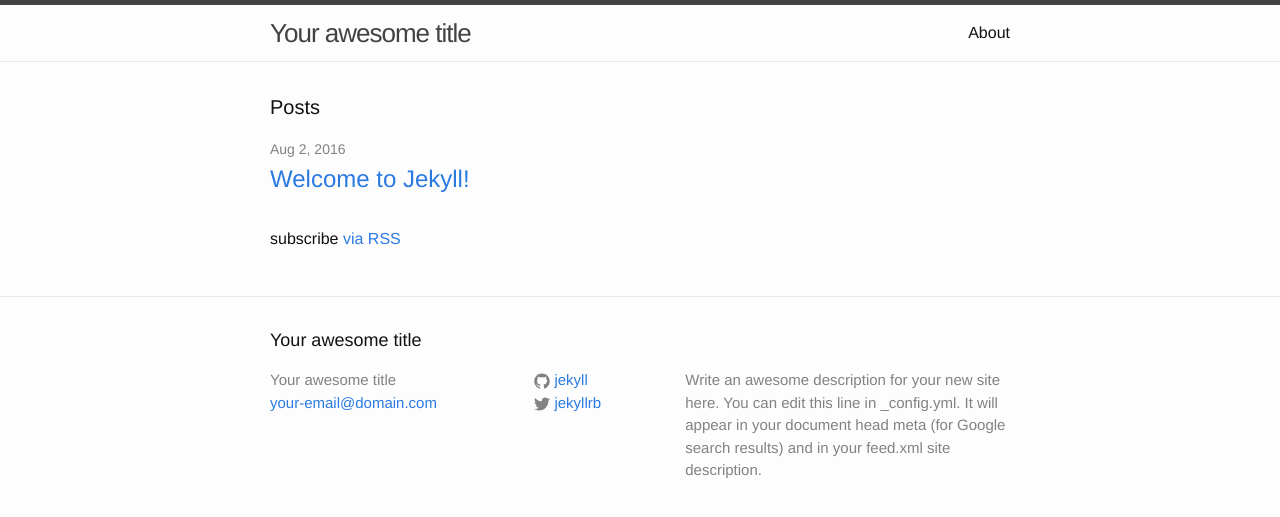
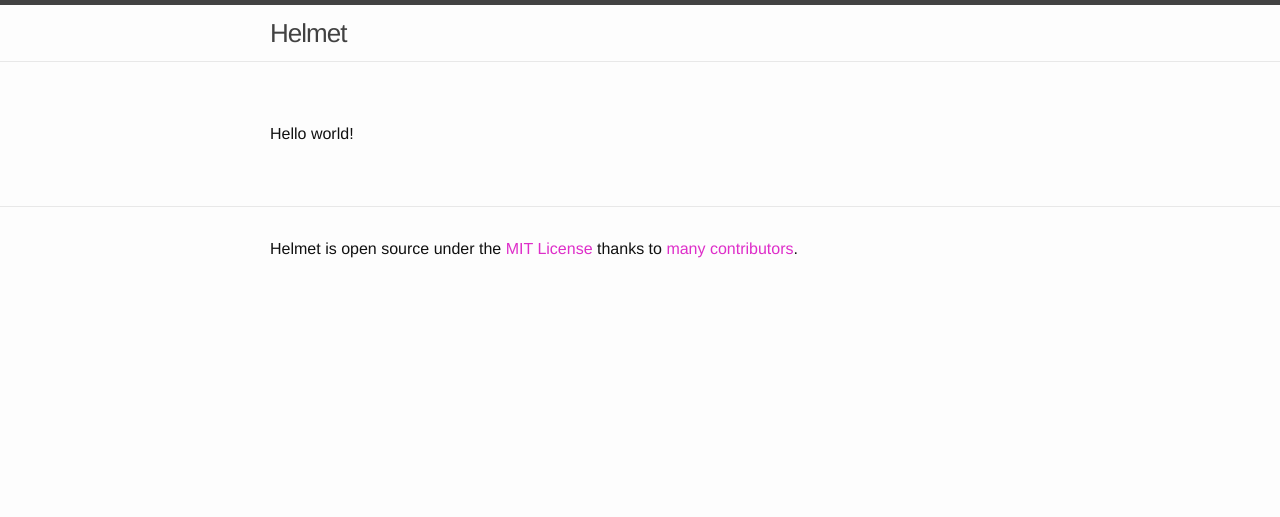
Before and after one commit to helmetjs/helmetjs.github.io, a Jekyll site: the page built from index.md, in a window 1280 px wide. Shown: the top 517 px of the page. Built offline with Jekyll 4.4.1, drawn with Linux system fonts in a browser that asks for light colours.

Commit message:
Remove some unused Jekyll pieces

```diff
--- a/_config.yml
+++ b/_config.yml
@@ -6,16 +6,10 @@
 # 'jekyll serve'. If you change this file, please restart the server process.
 
 # Site settings
-title: Your awesome title
-email: your-email@domain.com
-description: > # this means to ignore newlines until "baseurl:"
-  Write an awesome description for your new site here. You can edit this
-  line in _config.yml. It will appear in your document head meta (for
-  Google search results) and in your feed.xml site description.
-baseurl: "" # the subpath of your site, e.g. /blog
-url: "http://yourdomain.com" # the base hostname & protocol for your site
-twitter_username: jekyllrb
-github_username:  jekyll
+title: Helmet
+description: Helmet helps you secure your Express.js apps by setting various HTTP headers. It's not a silver bullet, but it can help!
+baseurl: ""
+url: "https://helmetjs.github.io" # the base hostname & protocol for your site
 
 # Build settings
 markdown: kramdown
--- a/_includes/footer.html
+++ b/_includes/footer.html
@@ -1,38 +1,5 @@
 <footer class="site-footer">
-
   <div class="wrapper">
-
-    <h2 class="footer-heading">{{ site.title }}</h2>
-
-    <div class="footer-col-wrapper">
-      <div class="footer-col footer-col-1">
-        <ul class="contact-list">
-          <li>{{ site.title }}</li>
-          <li><a href="mailto:{{ site.email }}">{{ site.email }}</a></li>
-        </ul>
-      </div>
-
-      <div class="footer-col footer-col-2">
-        <ul class="social-media-list">
-          {% if site.github_username %}
-          <li>
-            {% include icon-github.html username=site.github_username %}
-          </li>
-          {% endif %}
-
-          {% if site.twitter_username %}
-          <li>
-            {% include icon-twitter.html username=site.twitter_username %}
-          </li>
-          {% endif %}
-        </ul>
-      </div>
-
-      <div class="footer-col footer-col-3">
-        <p>{{ site.description }}</p>
-      </div>
-    </div>
-
+    <p>Helmet is open source under the <a href="https://github.com/helmetjs/helmet/blob/master/LICENSE">MIT License</a> thanks to <a href="#TODO">many contributors</a>.</p>
   </div>
-
 </footer>
--- a/_includes/head.html
+++ b/_includes/head.html
@@ -6,7 +6,6 @@
   <title>{% if page.title %}{{ page.title | escape }}{% else %}{{ site.title | escape }}{% endif %}</title>
   <meta name="description" content="{% if page.excerpt %}{{ page.excerpt | strip_html | strip_newlines | truncate: 160 }}{% else %}{{ site.description }}{% endif %}">
 
-  <link rel="stylesheet" href="{{ "/css/main.css" | prepend: site.baseurl }}">
-  <link rel="canonical" href="{{ page.url | replace:'index.html','' | prepend: site.baseurl | prepend: site.url }}">
-  <link rel="alternate" type="application/rss+xml" title="{{ site.title }}" href="{{ "/feed.xml" | prepend: site.baseurl | prepend: site.url }}">
+  <link href="{{ "/css/main.css" | prepend: site.baseurl }}" rel="stylesheet">
+  <link href="{{ page.url | replace:'index.html','' | prepend: site.baseurl | prepend: site.url }}" rel="canonical">
 </head>
--- a/_includes/icon-github.html
+++ /dev/null
@@ -1 +0,0 @@
-<a href="https://github.com/{{ include.username }}"><span class="icon icon--github">{% include icon-github.svg %}</span><span class="username">{{ include.username }}</span></a>
--- a/_includes/icon-twitter.html
+++ /dev/null
@@ -1 +0,0 @@
-<a href="https://twitter.com/{{ include.username }}"><span class="icon icon--twitter">{% include icon-twitter.svg %}</span><span class="username">{{ include.username }}</span></a>
--- a/_layouts/default.html
+++ b/_layouts/default.html
@@ -1,10 +1,7 @@
-<!DOCTYPE html>
+<!doctype html>
 <html>
-
   {% include head.html %}
-
 <body>
-
   {% include header.html %}
 
   <div class="page-content">
@@ -14,7 +11,5 @@
   </div>
 
   {% include footer.html %}
-
 </body>
-
 </html>
--- a/css/main.scss
+++ b/css/main.scss
@@ -16,7 +16,7 @@ $spacing-unit:     30px;
 
 $text-color:       #111;
 $background-color: #fdfdfd;
-$brand-color:      #2a7ae2;
+$brand-color:      #de2ec9;
 
 $grey-color:       #828282;
 $grey-color-light: lighten($grey-color, 40%);
--- a/index.html
+++ /dev/null
@@ -1,23 +0,0 @@
----
-layout: default
----
-
-<div class="home">
-
-  <h1 class="page-heading">Posts</h1>
-
-  <ul class="post-list">
-    {% for post in site.posts %}
-      <li>
-        <span class="post-meta">{{ post.date | date: "%b %-d, %Y" }}</span>
-
-        <h2>
-          <a class="post-link" href="{{ post.url | prepend: site.baseurl }}">{{ post.title }}</a>
-        </h2>
-      </li>
-    {% endfor %}
-  </ul>
-
-  <p class="rss-subscribe">subscribe <a href="{{ "/feed.xml" | prepend: site.baseurl }}">via RSS</a></p>
-
-</div>
--- /dev/null
+++ b/index.md
@@ -0,0 +1,6 @@
+---
+layout: page
+permalink: /
+---
+
+Hello world!
```
Also changed, not shown: _posts/2016-08-02-welcome-to-jekyll.markdown (deleted, +0 -25 lines), about.md (deleted, +0 -15 lines), feed.xml (deleted, +0 -30 lines), _includes/icon-github.svg (deleted), _includes/icon-twitter.svg (deleted). Lines whose indentation alone changed are shown as unchanged.
